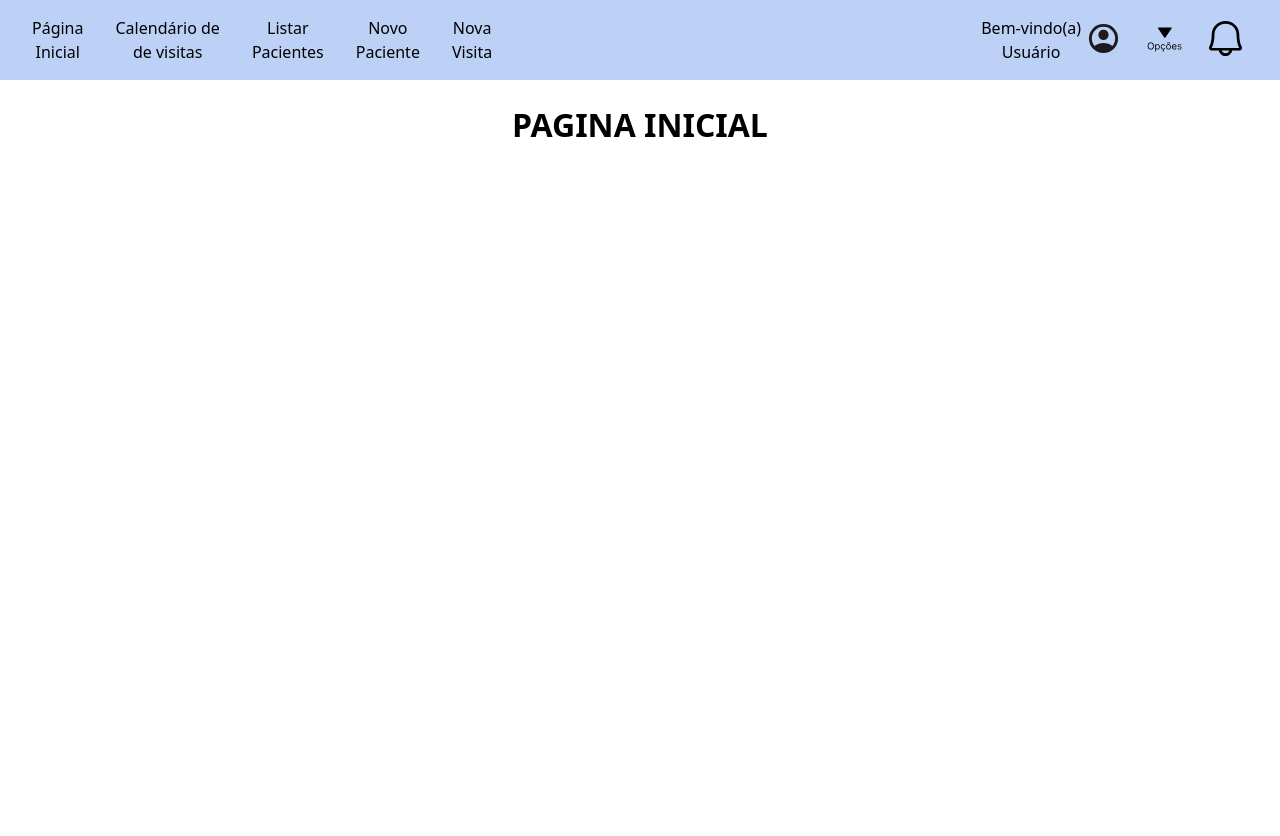
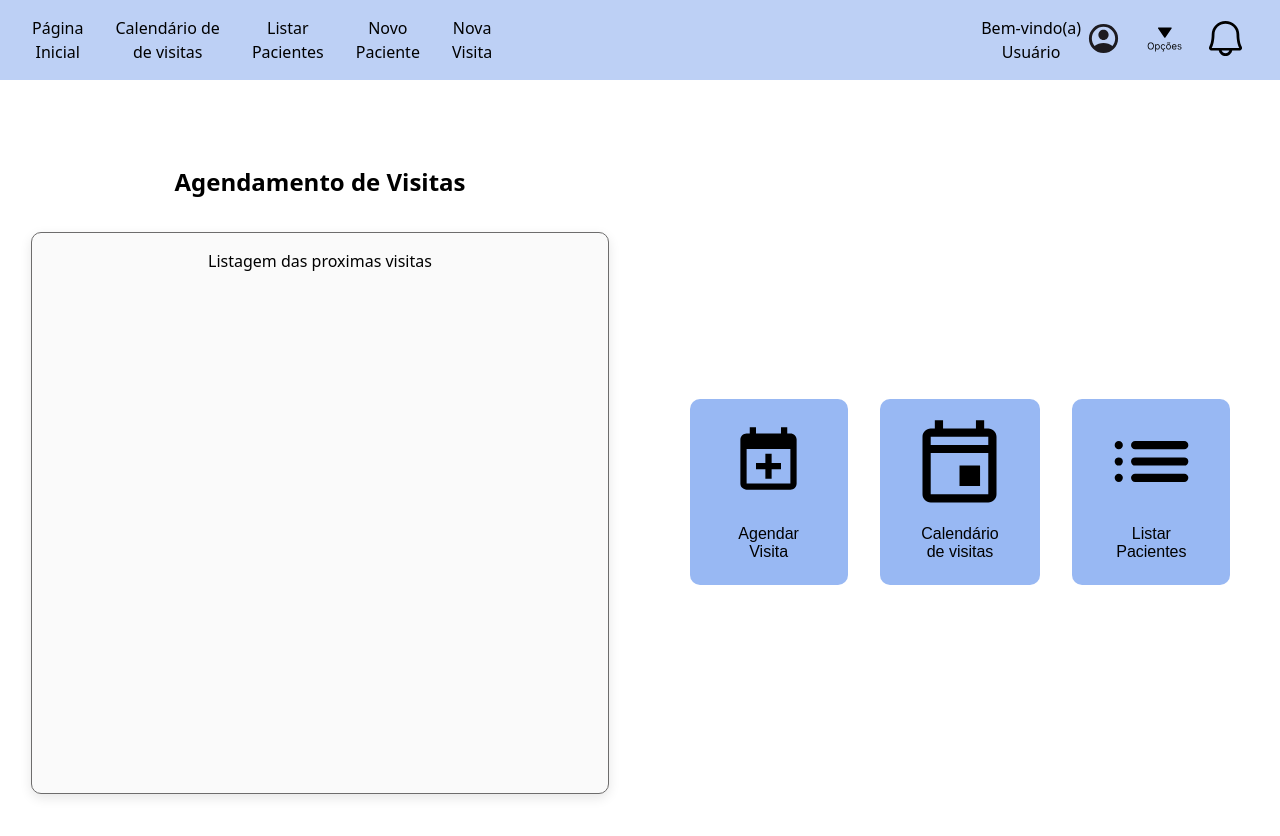
Before and after one commit to Jonas-eng-21/Sistema-de-assistencia-para-visitas-domiciliares, a React (Vite) app in the folder sistemaFront/: page /principal in a window 1280 px wide. Shown: the top 836 px of the page. Before the commit the page ends 800 px from the top, so only its background shows below. Built offline with nearby package versions, Linux system fonts and the light colour scheme.

Commit message:
página inicial

```diff
--- a/sistemaFront/src/pages/principal/index.tsx
+++ b/sistemaFront/src/pages/principal/index.tsx
@@ -11,7 +11,28 @@ const Principal = () => {
   return (
     <S.Container>
       <Header />
-      <S.Title>PAGINA INICIAL</S.Title>
+      <div style={{ display: "flex", width: "100%" }}>
+        <S.LadoEsquerdo>
+          <S.Subtitle>Agendamento de Visitas</S.Subtitle>
+          <S.ProximasVisitas>
+            <p> Listagem das proximas visitas </p>
+          </S.ProximasVisitas>
+        </S.LadoEsquerdo>
+        <S.LadoDireito>
+          <S.Button2>
+            <img src="/calendar-plus.svg" alt="Agendar visita" style={{ width: 75, height: 85 }} />
+            <S.TextoButton2>Agendar <br /> Visita</S.TextoButton2>
+          </S.Button2>
+          <S.Button2>
+            <img src="/calendar.svg" alt="Calendário de visitas" style={{ width: 75, height: 85 }} />
+            <S.TextoButton2>Calendário <br /> de visitas</S.TextoButton2>
+          </S.Button2>
+          <S.Button2>
+            <img src="/list.svg" alt="Listar Pacientes" style={{ width: 75, height: 85 }} />
+            <S.TextoButton2>Listar <br /> Pacientes</S.TextoButton2>
+          </S.Button2>
+        </S.LadoDireito>
+      </div>
     </S.Container>
   )
 }
--- a/sistemaFront/src/pages/principal/style.ts
+++ b/sistemaFront/src/pages/principal/style.ts
@@ -11,6 +11,11 @@ export const Title = styled.h1`
   margin-bottom: 1rem;
 `
 
+export const Subtitle = styled.h2`
+  font-size: 1.5rem;
+  margin-bottom: 1rem;
+`
+
 export const Card = styled.div`
   width: 100%;
   max-width: 400px;
@@ -20,6 +25,17 @@ export const Card = styled.div`
   margin-bottom: 1rem;
   box-shadow: 0px 4px 12px rgba(0, 0, 0, 0.1);
 
+`
+
+export const ProximasVisitas = styled.div`
+  width: 90%;
+  height: 70%;
+  background-color: #FAFAFA;
+  border: 1px solid rgb(109, 108, 108);
+  border-radius: 10px;
+  margin-bottom: 1rem;
+  box-shadow: 0px 4px 12px rgba(0, 0, 0, 0.1);
+  margin: 1em 5em;
 `
 
 export const LoginBoxText = styled.p`
@@ -47,6 +63,25 @@ export const Button = styled.button`
   }
 `
 
+export const Button2 = styled.button`
+  background-color: #98B8F3;
+  color: black;
+  margin-top: 1.5rem;
+  border-radius: 10px;
+  border: none;
+  cursor: pointer;
+  font-size: 1.3rem;
+  padding: 1em 2em;
+`
+
+export const TextoButton2 = styled.p`
+  font-size: 1rem;
+  margin-bottom: 0.2rem;
+  font-weight: 500;
+  color: black;
+  text-align: center;
+`
+
 // Input de texto do login
 export const Input = styled.input`
   padding: 0.6em;
@@ -58,4 +93,36 @@ export const Input = styled.input`
   font-size: 1rem;
   width: 95%;
   background-color: #F6F9FF;
+  `
+
+export const LadoEsquerdo = styled.div`
+  display: flex;
+  flex-direction: column;
+  align-items: center;
+  padding-top: 4em;
+  width: 50%;
+  height: 100vh;
+
+  @media (max-width: 900px) {
+    width: 80%;
+    height: auto;
+    padding: 2em 0;
+  }
 `
+
+export const LadoDireito = styled.div`
+  display: flex;
+  gap: 2em;
+  align-items: center;
+  justify-content: center;
+  width: 50%;
+  height: 100vh;
+  flex-wrap: wrap;
+
+  @media (max-width: 1100px) {
+    width: 80%;
+    height: auto;
+    flex-direction: column;
+    gap: 1em;
+  }
+`
```
